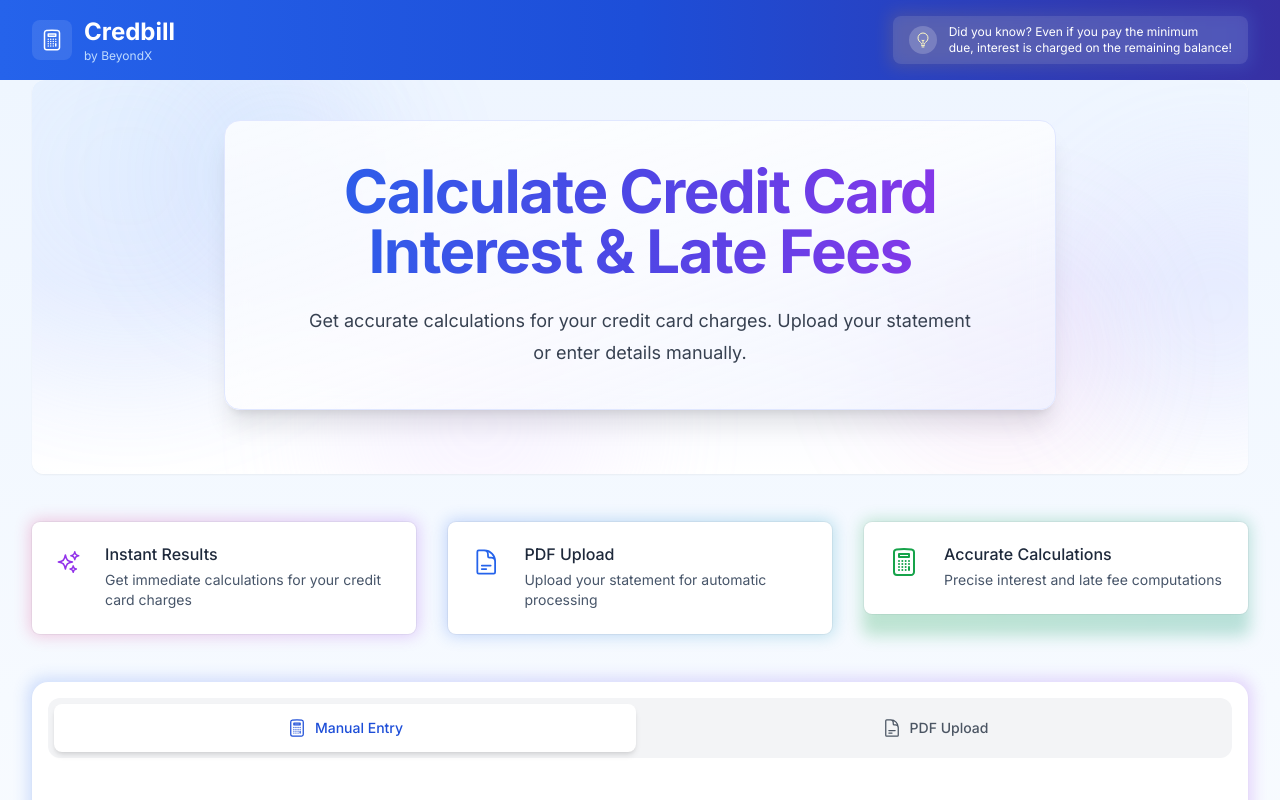
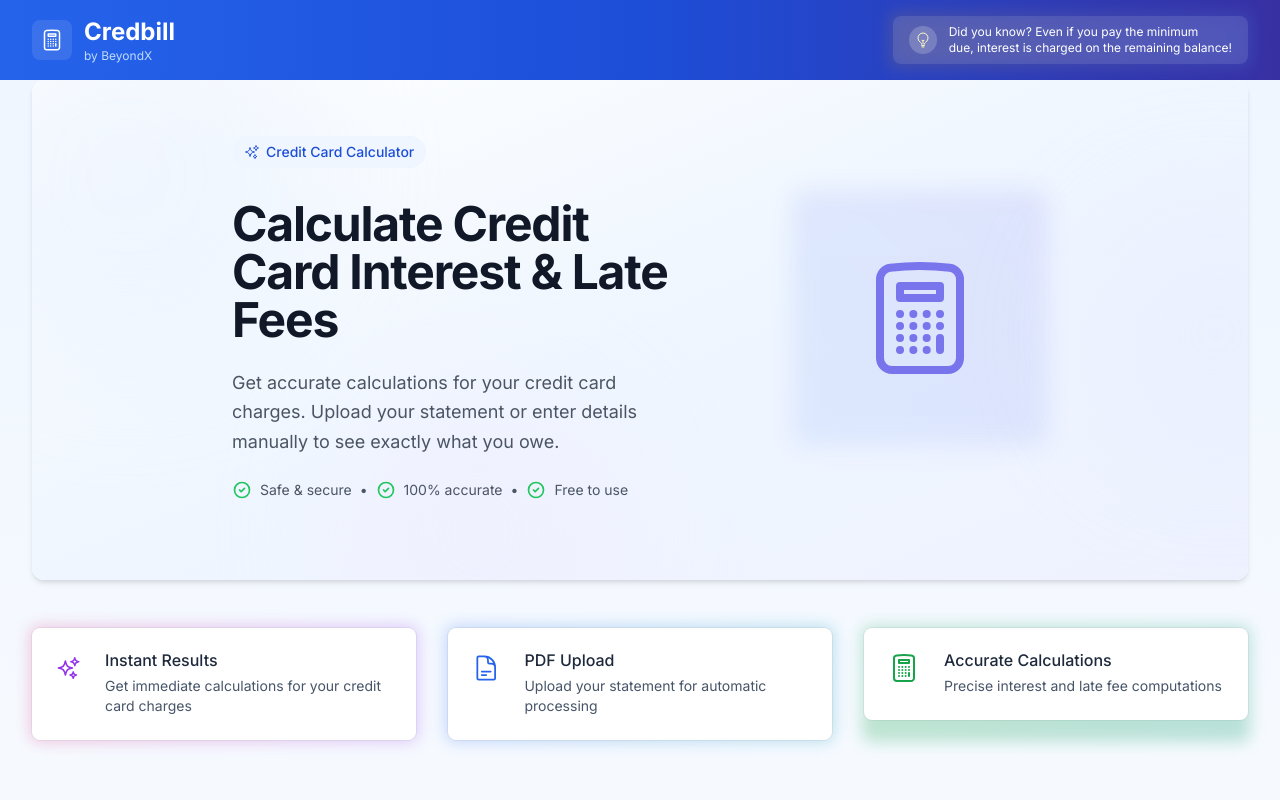
Before and after one commit to credintcal/credintcal, a Next.js app: page / in a window 1280 px wide. Shown: the top 800 px of the page. Built offline with nearby package versions, Linux system fonts and the light colour scheme.

Commit message:
Improve hero section UX to look more professional and less like an advertisement

```diff
--- a/app/page.tsx
+++ b/app/page.tsx
@@ -13,35 +13,66 @@ function classNames(...classes: string[]) {
 export default function Home() {
   return (
     <div className="space-y-12">
-      {/* Hero Section - With rounded corners but original colors */}
-      <div className="relative isolate overflow-hidden pt-10 pb-16 bg-white rounded-xl shadow-sm">
-        {/* Background with original colors */}
+      {/* Hero Section - Redesigned to look more professional and less like an ad */}
+      <div className="relative isolate overflow-hidden pt-14 pb-20 bg-white rounded-xl shadow-md">
+
+        {/* Background with softer gradients */}
         <div className="absolute inset-0 -z-10">
-          <div className="absolute inset-0 bg-gradient-to-b from-blue-50 via-indigo-50 to-white rounded-xl"></div>
+          <div className="absolute inset-0 bg-gradient-to-br from-white via-blue-50 to-indigo-50 rounded-xl"></div>
 
-          {/* Rounded blob elements for corners */}
-          <div className="absolute -top-24 -left-24 w-96 h-96 bg-blue-200 rounded-full opacity-20 blur-3xl"></div>
-          <div className="absolute top-1/4 -right-24 w-64 h-64 bg-indigo-200 rounded-full opacity-20 blur-3xl"></div>
-          <div className="absolute -bottom-24 left-1/4 w-72 h-72 bg-purple-200 rounded-full opacity-20 blur-3xl"></div>
+          {/* More subtle blob elements */}
+          <div className="absolute -top-24 -left-24 w-96 h-96 bg-blue-100 rounded-full opacity-30 blur-3xl"></div>
+          <div className="absolute top-1/4 -right-24 w-64 h-64 bg-indigo-100 rounded-full opacity-30 blur-3xl"></div>
+          <div className="absolute -bottom-24 left-1/4 w-72 h-72 bg-purple-100 rounded-full opacity-30 blur-3xl"></div>
         </div>
 
-        <div className="container mx-auto max-w-4xl px-4 sm:px-6 lg:px-8">
-          <div className="relative">
-            {/* Improved decorative elements with rounded corners */}
-            <div className="absolute -top-16 -left-16 w-60 h-60 bg-gradient-to-br from-blue-400 to-indigo-400 rounded-full opacity-10 blur-3xl"></div>
-            <div className="absolute -bottom-16 -right-16 w-60 h-60 bg-gradient-to-br from-purple-400 to-pink-400 rounded-full opacity-10 blur-3xl"></div>
+        <div className="container mx-auto max-w-4xl px-6 sm:px-8 lg:px-10">
+          {/* Content container with improved spacing and layout */}
+          <div className="grid grid-cols-1 lg:grid-cols-12 gap-8 items-center">
+            {/* Text content - aligned left for more professional appearance */}
+            <div className="lg:col-span-7 space-y-6">
+              <div className="inline-flex items-center px-3 py-1.5 rounded-full text-sm font-medium bg-blue-50 text-blue-700 mb-2">
+                <SparklesIcon className="h-4 w-4 mr-1.5" />
+                <span>Credit Card Calculator</span>
+              </div>
 
-            {/* Content box with original colors but rounded corners */}
-            <div className="backdrop-blur-md bg-gradient-to-br from-white/80 via-white/70 to-indigo-50/60 shadow-xl rounded-2xl p-8 sm:p-10 border border-indigo-100">
-              <div className="text-center">
-                <h1 className="text-4xl font-bold tracking-tight sm:text-6xl bg-clip-text text-transparent bg-gradient-to-r from-blue-600 via-indigo-600 to-purple-600 mb-6">
-                  Calculate Credit Card
-                  <br />
-                  Interest & Late Fees
-                </h1>
-                <p className="text-lg leading-8 text-gray-700 max-w-2xl mx-auto">
-                  Get accurate calculations for your credit card charges. Upload your statement or enter details manually.
-                </p>
+              <h1 className="text-4xl font-bold tracking-tight text-gray-900 sm:text-5xl">
+                Calculate Credit Card Interest & Late Fees
+              </h1>
+
+              <p className="text-lg text-gray-600 leading-relaxed max-w-2xl">
+                Get accurate calculations for your credit card charges. Upload your statement or enter details manually to see exactly what you owe.
+              </p>
+
+              <div className="flex items-center space-x-2 text-sm text-gray-600">
+                <svg viewBox="0 0 24 24" className="h-5 w-5 text-green-500" fill="none" stroke="currentColor" strokeWidth="2">
+                  <path strokeLinecap="round" strokeLinejoin="round" d="M9 12l2 2 4-4m6 2a9 9 0 11-18 0 9 9 0 0118 0z" />
+                </svg>
+                <span>Safe & secure</span>
+
+                <span className="mx-2">•</span>
+
+                <svg viewBox="0 0 24 24" className="h-5 w-5 text-green-500" fill="none" stroke="currentColor" strokeWidth="2">
+                  <path strokeLinecap="round" strokeLinejoin="round" d="M9 12l2 2 4-4m6 2a9 9 0 11-18 0 9 9 0 0118 0z" />
+                </svg>
+                <span>100% accurate</span>
+
+                <span className="mx-2">•</span>
+
+                <svg viewBox="0 0 24 24" className="h-5 w-5 text-green-500" fill="none" stroke="currentColor" strokeWidth="2">
+                  <path strokeLinecap="round" strokeLinejoin="round" d="M9 12l2 2 4-4m6 2a9 9 0 11-18 0 9 9 0 0118 0z" />
+                </svg>
+                <span>Free to use</span>
+              </div>
+            </div>
+
+            {/* Visual element - aligned right */}
+            <div className="lg:col-span-5 flex justify-center lg:justify-end">
+              <div className="relative h-64 w-64">
+                <div className="absolute inset-0 bg-gradient-to-tr from-blue-500 to-indigo-600 rounded-xl opacity-10 blur-md"></div>
+                <div className="relative h-full w-full flex items-center justify-center">
+                  <CalculatorIcon className="h-32 w-32 text-indigo-600/70" />
+                </div>
               </div>
             </div>
           </div>
@@ -85,9 +116,8 @@ export default function Home() {
       </div>
 
       {/* Calculator Tabs */}
-      <div className="relative">
-        <div className="absolute -inset-1 bg-gradient-to-r from-blue-600 to-purple-600 rounded-2xl blur opacity-20"></div>
-        <div className="relative bg-white rounded-2xl shadow-sm p-4">
+      <div className="container mx-auto max-w-3xl px-4 sm:px-6 lg:px-8 py-8">
+        <div>
           <Tab.Group>
             <Tab.List className="flex space-x-2 rounded-xl bg-gray-100 p-1.5">
               <Tab
```
